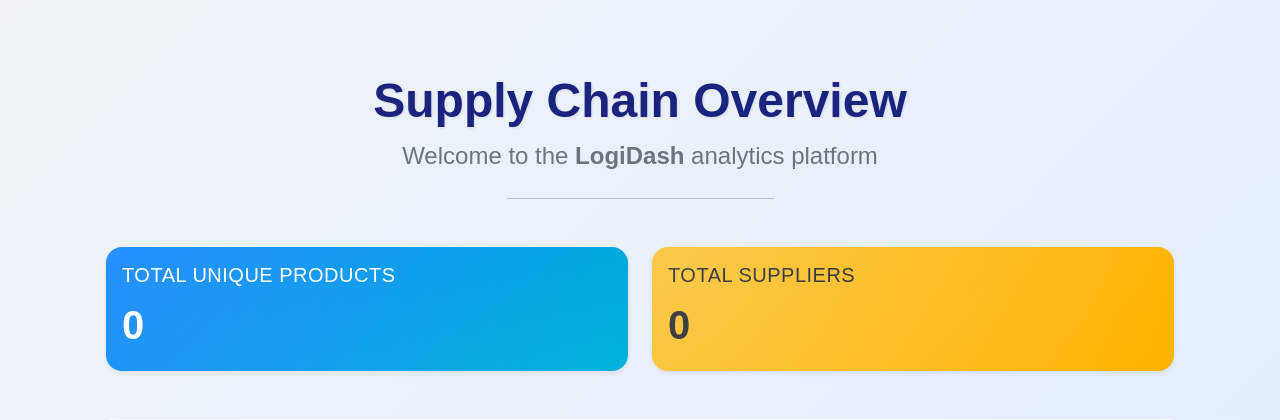
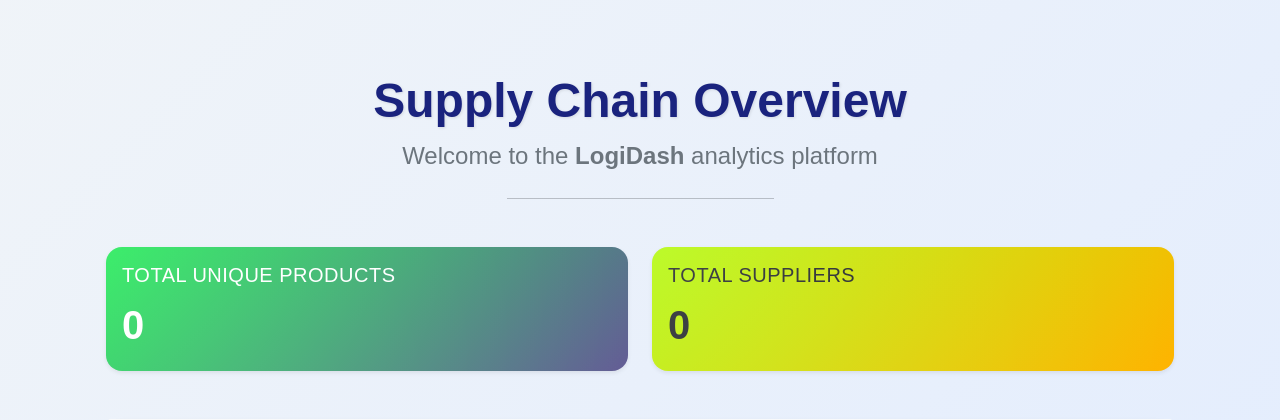
Before and after one commit to Tilooo/LogiDash, a Django app: page / in a window 1280 px wide. Shown: the part 56-476 px from the top of the page. Run offline with Django 5.2, Linux system fonts and the light colour scheme; data that the repository does not hold is empty.

Commit message:
8. Enhanced version of styles.

```diff
--- a/supply_chain/templates/supply_chain/dashboard.html
+++ b/supply_chain/templates/supply_chain/dashboard.html
@@ -49,11 +49,11 @@
 
     /* Color cards */
     .bg-primary {
-        background: linear-gradient(135deg, #007bff, #00b4d8);
+        background: linear-gradient(135deg, #1aeb51, #645c96);
     }
 
     .bg-warning {
-        background: linear-gradient(135deg, #fbc02d, #ffb300);
+        background: linear-gradient(135deg, #b0fa05, #ffb300);
     }
 
     /* Card footer */
```
